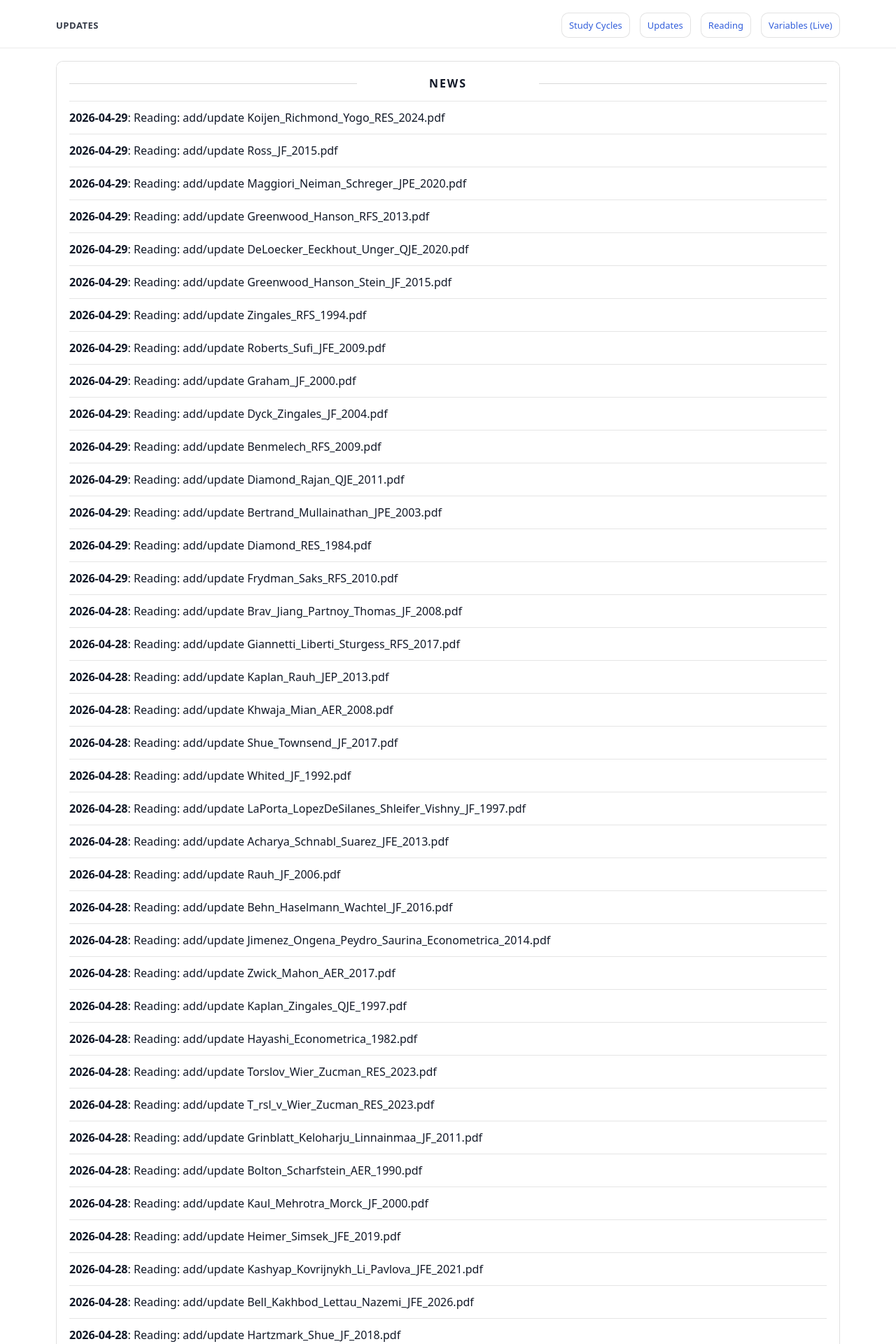
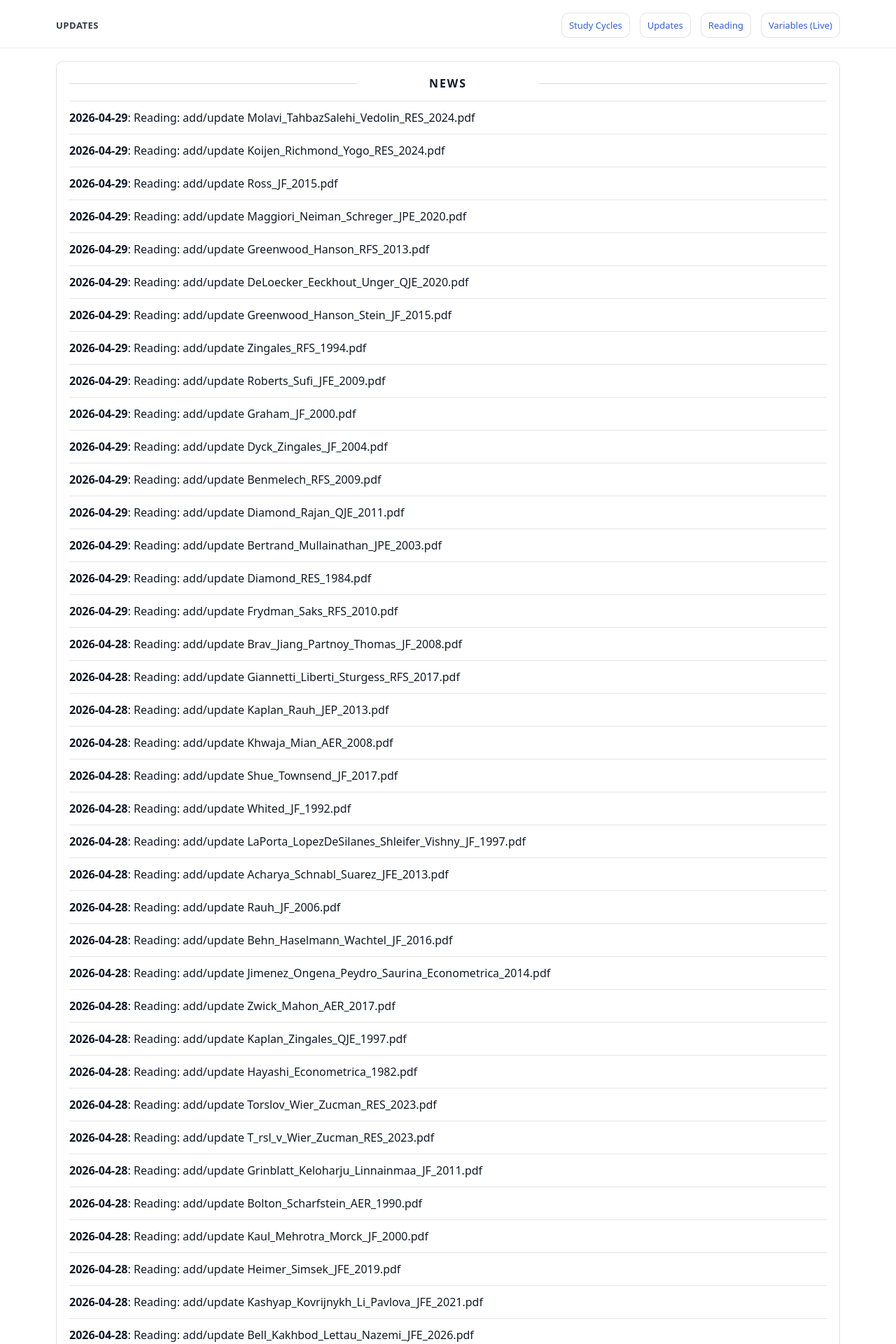
Before and after one commit to yaxinzn/study-archive, a Jekyll site: the page built from updates/index.md, in a window 1280 px wide. Shown: the top 1920 px of the page at 70% size. Built offline with Jekyll 4.4.1, drawn with Linux system fonts in a browser that asks for light colours; some of the changed text lies outside the part shown.

Commit message:
chore: update NEWS feed

```diff
--- a/_data/news.yml
+++ b/_data/news.yml
@@ -1,4 +1,7 @@
 # Auto-generated update history (sorted newest -> oldest). Do not edit manually.
+- ts: "1777460375"
+  date: "2026-04-29"
+  title: "Reading: add/update Molavi_TahbazSalehi_Vedolin_RES_2024.pdf"
 - ts: "1777460206"
   date: "2026-04-29"
   title: "Reading: add/update Koijen_Richmond_Yogo_RES_2024.pdf"
```
